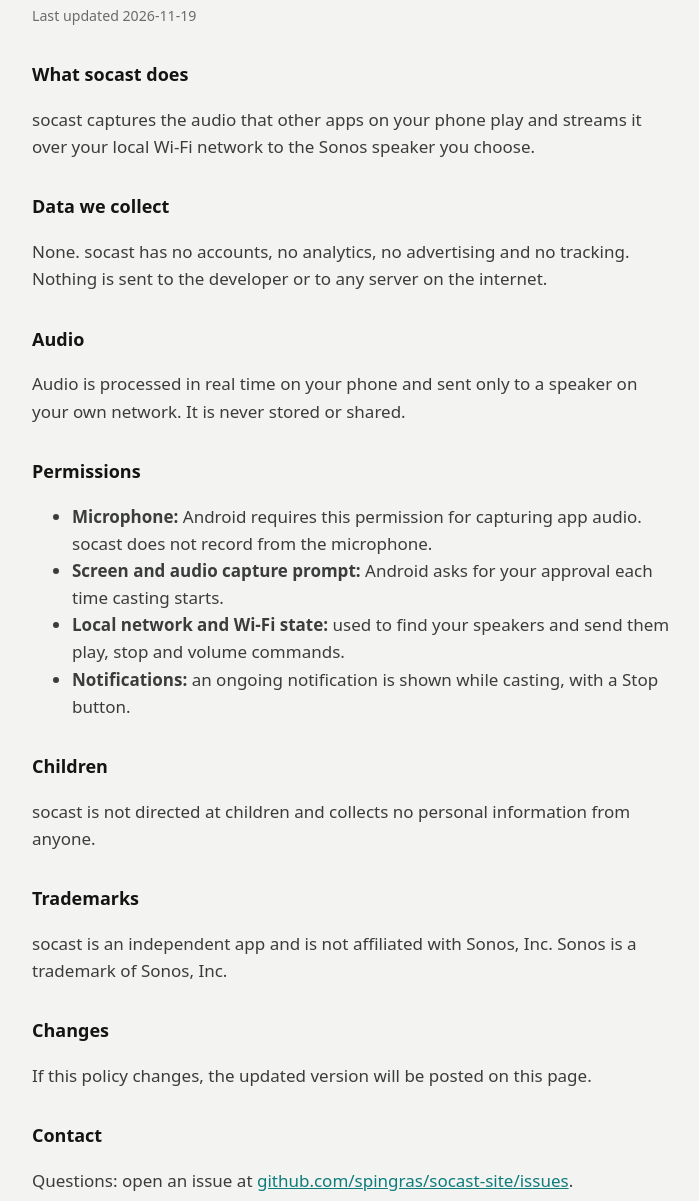
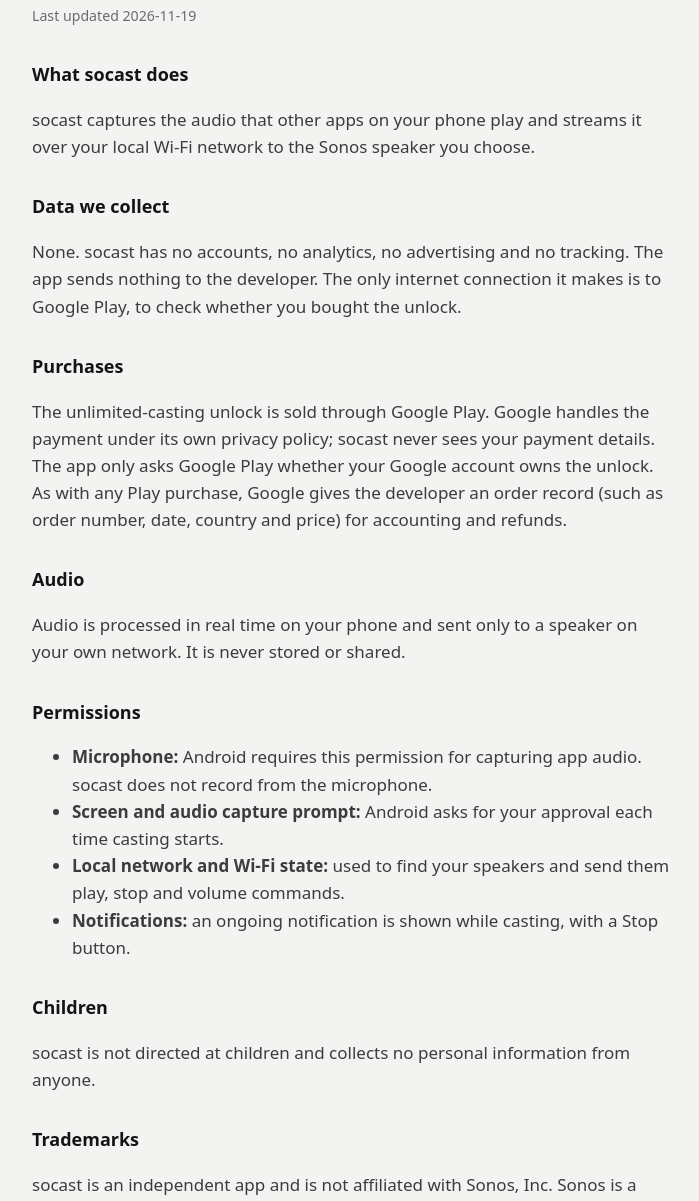
Before and after one commit to spingras/socast-site, a plain HTML site: page index.html in a window 1280 px wide. Shown: the part 99-1300 px from the top of the page, without its empty margins (288-987 px from the left). Drawn offline with Linux system fonts and the light colour scheme.

Commit message:
Cover Play purchases and publisher in privacy policy

```diff
--- a/index.html
+++ b/index.html
@@ -28,7 +28,10 @@
 <p>socast captures the audio that other apps on your phone play and streams it over your local Wi-Fi network to the Sonos speaker you choose.</p>
 
 <h2>Data we collect</h2>
-<p>None. socast has no accounts, no analytics, no advertising and no tracking. Nothing is sent to the developer or to any server on the internet.</p>
+<p>None. socast has no accounts, no analytics, no advertising and no tracking. The app sends nothing to the developer. The only internet connection it makes is to Google Play, to check whether you bought the unlock.</p>
+
+<h2>Purchases</h2>
+<p>The unlimited-casting unlock is sold through Google Play. Google handles the payment under its own privacy policy; socast never sees your payment details. The app only asks Google Play whether your Google account owns the unlock. As with any Play purchase, Google gives the developer an order record (such as order number, date, country and price) for accounting and refunds.</p>
 
 <h2>Audio</h2>
 <p>Audio is processed in real time on your phone and sent only to a speaker on your own network. It is never stored or shared.</p>
@@ -51,6 +54,6 @@
 <p>If this policy changes, the updated version will be posted on this page.</p>
 
 <h2>Contact</h2>
-<p>Questions: open an issue at <a href="https://github.com/spingras/socast-site/issues">github.com/spingras/socast-site/issues</a>.</p>
+<p>socast is published by Radegast B.V., the Netherlands. Questions: use the developer email address on the Google Play listing, or open an issue at <a href="https://github.com/spingras/socast-site/issues">github.com/spingras/socast-site/issues</a>.</p>
 </body>
 </html>
```
